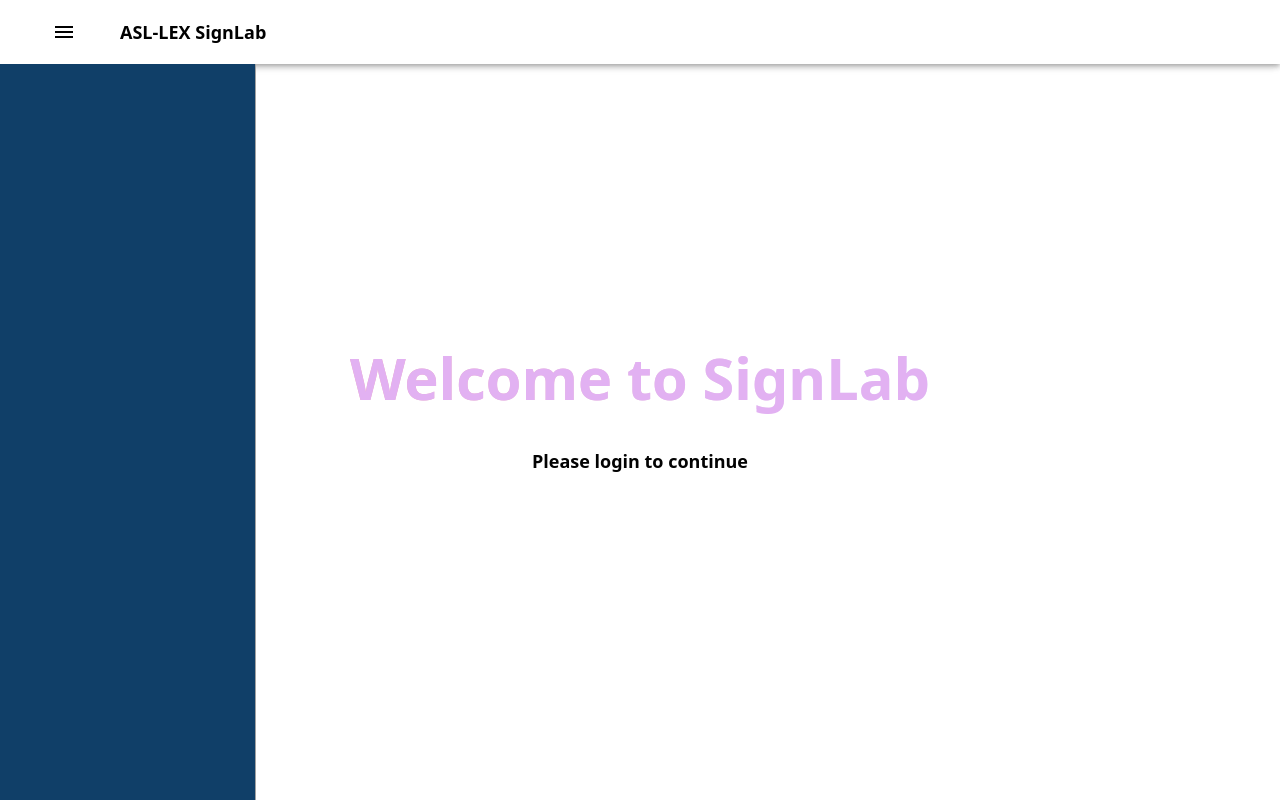
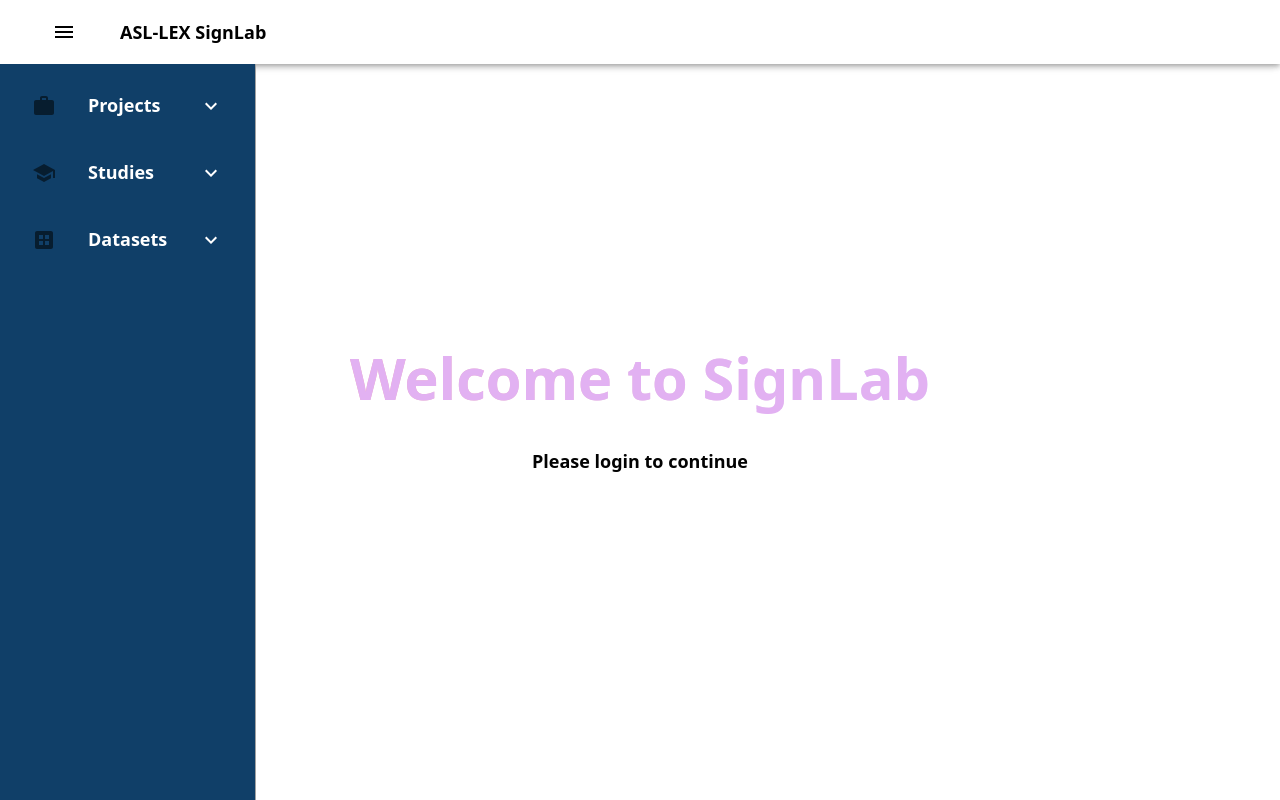
Before and after one commit to ASL-LEX/SignLab2, a React (Vite) app in the folder packages/client/: page / in a window 1280 px wide. Built offline with nearby package versions, Linux system fonts and the light colour scheme.

Commit message:
Add in sidbar

```diff
--- a/packages/client/src/components/SideBar.tsx
+++ b/packages/client/src/components/SideBar.tsx
@@ -1,48 +1,6 @@
-import { FC, useState, ReactNode } from 'react';
-import { Divider, Drawer, IconButton, List, Typography, Link,
-         ListItem, ListItemButton, ListItemIcon, ListItemText } from '@mui/material';
-import MenuIcon from '@mui/icons-material/Menu';
-import { Environment } from './Environment';
-import { Navigation } from './Navigation';
-import { useAuth } from '../context/AuthContext';
-
-export const SideBar1: FC = () => {
-  const [openDrawer, setOpenDrawer] = useState(false);
-  const { token, initialized } = useAuth();
-
-  return (
-    <>
-      <Drawer PaperProps={{ sx: { width: '25%' } }} open={openDrawer} onClose={() => setOpenDrawer(false)}>
-        <List sx={{ marginTop: '20px' }}>
-          <Link
-            sx={{
-              fontSize: '22px',
-              paddingLeft: '16px'
-            }}
-            underline={'none'}
-            href="/"
-            onClick={() => setOpenDrawer(false)}
-          >
-            Home
-          </Link>
-        </List>
-        <Divider sx={{ paddingTop: '8px' }} orientation="horizontal" flexItem />
-        {token && initialized && (
-          <div>
-            <Typography variant="h5">Environment</Typography>
-            <Environment />
-            <Divider orientation="horizontal" flexItem />
-            <Typography variant="h5">Navigation</Typography>
-            <Navigation />
-          </div>
-        )}
-      </Drawer>
-      <IconButton onClick={() => setOpenDrawer(!openDrawer)}>
-        <MenuIcon />
-      </IconButton>
-    </>
-  );
-}
+import { FC, ReactNode, useState } from 'react';
+import { Collapse, Divider, Drawer, List, ListItem, ListItemButton, ListItemIcon, ListItemText } from '@mui/material';
+import { ExpandMore, ExpandLess, School, Dataset, Work } from '@mui/icons-material';
 
 interface SideBarProps {
   open: boolean;
@@ -52,7 +10,37 @@
   const drawerWidth = 256;
 
   const navItems: NavItemProps[] = [
-
+    {
+      name: 'Projects',
+      icon: <Work />,
+      action: () => {},
+      subItems: [
+        { name: 'New Project', action: () => {} },
+        { name: 'Project Control', action: () => {} },
+        { name: 'User Permissions', action: () => {} },
+      ]
+    },
+    {
+      name: 'Studies',
+      action: () => {},
+      icon: <School />,
+      subItems: [
+        { name: 'New Study', action: () => {} },
+        { name: 'Study Control', action: () => {} },
+        { name: 'User Permissions', action: () => {} },
+        { name: 'Entry Controls', action: () => {} },
+        { name: 'Download Tags', action: () => {} }
+      ]
+    },
+    {
+      name: 'Datasets',
+      action: () => {},
+      icon: <Dataset />,
+      subItems: [
+        { name: 'Dataset Control', action: () => {} },
+        { name: 'Project Access', action: () => {} }
+      ]
+    }
   ];
 
   return (
@@ -66,7 +54,6 @@
           boxSizing: 'border-box',
           backgroundColor: '#103F68',
           color: 'white',
-          paddingTop: 18,
           mt: '64px'
         }
       }}
@@ -83,16 +70,39 @@
 interface NavItemProps {
   action: () => void;
   name: string;
-  icon: ReactNode;
+  icon?: ReactNode;
+  subItems?: NavItemProps[]
 }
 
-const NavItem: FC<NavItemProps> = ({ action, name, icon }) => {
+const NavItem: FC<NavItemProps> = ({ action, name, icon, subItems }) => {
+  const isExpandable = subItems && subItems.length > 0;
+  const [open, setOpen] = useState(false);
+
+  const handleClick = () => {
+    setOpen(!open);
+    action();
+  };
+
+  const menuItemChildren = isExpandable ? (
+    <Collapse in={open} timeout='auto' unmountOnExit>
+      <Divider />
+      <List disablePadding>
+        {subItems.map((item, index) => <NavItem {...item} key={index} />)}
+      </List>
+    </Collapse>
+  ) : null;
+
   return (
-    <ListItem>
-      <ListItemButton component='a' onClick={action}>
-        <ListItemIcon>{icon}</ListItemIcon>
-        <ListItemText primary={name} />
-      </ListItemButton>
-    </ListItem>
+    <>
+      <ListItem>
+        <ListItemButton component='a' onClick={handleClick}>
+          {icon && <ListItemIcon>{icon}</ListItemIcon>}
+          <ListItemText primary={name} inset={!icon} />
+          {isExpandable && !open && <ExpandMore />}
+          {isExpandable && open && <ExpandLess />}
+        </ListItemButton>
+      </ListItem>
+      {menuItemChildren}
+    </>
   );
 };
```
Also changed, not shown: 1 other file (tests, documents, lock files or other folders).
